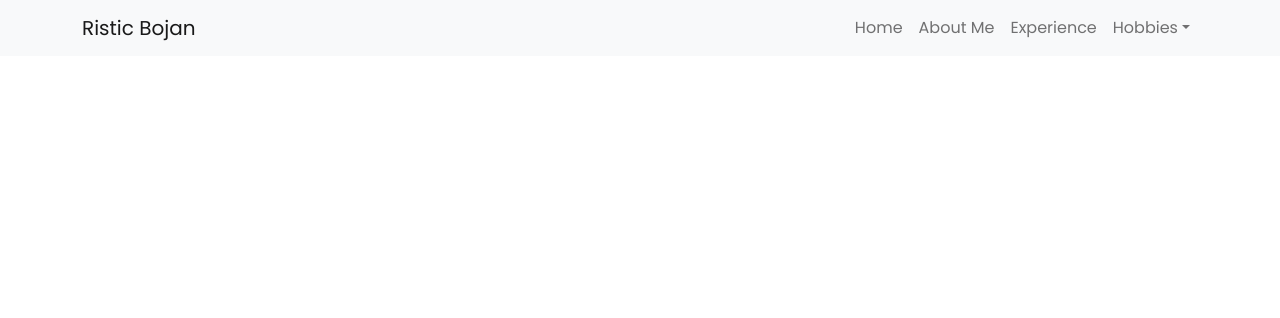
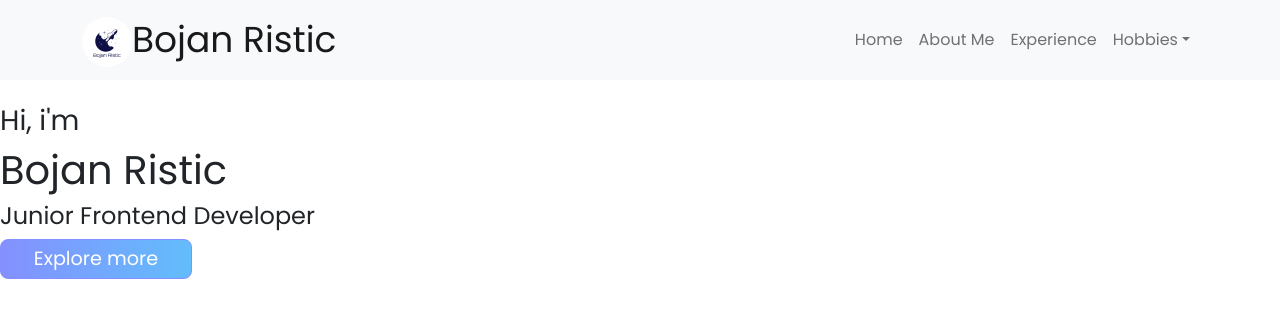
Before and after one commit to BokiThe/myPortfolio, a React (Create React App) app: page / in a window 1280 px wide. Shown: the top 318 px of the page. Built offline with nearby package versions, Linux system fonts and the light colour scheme; the HTML template or start-up script is replaced by a standard one.

Commit message:
hompage added router added

```diff
--- a/package.json
+++ b/package.json
@@ -10,6 +10,7 @@
     "react": "^17.0.2",
     "react-bootstrap": "^2.2.0",
     "react-dom": "^17.0.2",
+    "react-router-dom": "5.3",
     "react-scripts": "5.0.0",
     "web-vitals": "^2.1.4"
   },
--- a/src/App.js
+++ b/src/App.js
@@ -1,9 +1,18 @@
 import NavBar from "./screens/navigation/navBar";
+import HomePage from "./screens/homePage/homePage";
+import { BrowserRouter as Router, Switch, Route } from "react-router-dom";
 function App() {
   return (
-    <div>
+    <Router>
       <NavBar />
-    </div>
+      <div>
+        <Switch>
+          <Route exact path="/">
+            <HomePage />
+          </Route>
+        </Switch>
+      </div>
+    </Router>
   );
 }
 
--- a/src/screens/homePage/homePage.css
+++ b/src/screens/homePage/homePage.css
@@ -0,0 +1,17 @@
+.btnExplore{
+    display: inline-block;
+    text-align: center;
+    text-decoration: none;
+    color: #8490ff;
+    width: 30%;
+    border: 1px solid #8490ff;
+    border-radius: 8px;
+    font-size: larger;
+    padding: 5px;
+    color:white !important;
+    background: -webkit-linear-gradient(0deg, #8490ff 0%, #62bdfc 100%);
+}
+.btnExplore:hover{
+    box-shadow: -1px 4px 15px 5px rgba(132,144,255,0.65);
+    transition: all 0.3s ease 0s;
+}
--- a/src/screens/homePage/homePage.js
+++ b/src/screens/homePage/homePage.js
@@ -2,11 +2,20 @@ import React from "react";
 import Container from "react-bootstrap/Container";
 import Row from "react-bootstrap/Row";
 import Col from "react-bootstrap/Col";
+import { Link } from "react-router-dom";
+import "./homePage.css";
 function homePage() {
   return (
     <Container fluid>
-      <Row>
-        <Col className="col-xl-6 col-lg-6 col-md-6 col-sm-12 col-12  p-0"></Col>
+      <Row className="my-4 justify-content-around">
+        <Col className="col-xl-6 col-lg-6 col-md-6 col-sm-12 col-12  p-0">
+          <h3>Hi, i'm</h3>
+          <h1>Bojan Ristic</h1>
+          <h4>Junior Frontend Developer</h4>
+          <Link className="btnExplore" to="/AboutMe">
+            Explore more
+          </Link>
+        </Col>
         <Col className="col-xl-6 col-lg-6 col-md-6 col-sm-12 col-12  p-0 mb-auto"></Col>
       </Row>
     </Container>
--- a/src/screens/navigation/navBar.css
+++ b/src/screens/navigation/navBar.css
@@ -2,8 +2,13 @@
 
 .navbar-brand:hover, .nav-link:hover{
     color: #8490ff !important;
+    transition: all 0.3s ease 0s;
 }
 .dropdown-item:hover{
-    color:black !important;
-    background-color: #8490ffab !important;
+    color:white !important;
+    background: -webkit-linear-gradient(0deg, #8490ff 0%, #62bdfc 100%);
+    transition: all 0.3s ease 0s;
 }
+.navbar-brand{
+    font-size: 36px !important;;
+}
--- a/src/screens/navigation/navBar.js
+++ b/src/screens/navigation/navBar.js
@@ -3,30 +3,52 @@ import Container from "react-bootstrap/Container";
 import Navbar from "react-bootstrap/Navbar";
 import Nav from "react-bootstrap/Nav";
 import NavDropdown from "react-bootstrap/NavDropdown";
+import Image from "react-bootstrap/Image";
 import "./navBar.css";
+import logo_icon from "../../ilustrations/logo_icon.png";
+import { Link } from "react-router-dom";
 
 function NavBar() {
   return (
     <Navbar collapseOnSelect expand="lg" bg="light" variant="light">
       <Container>
-        <Navbar.Brand href="#home">Ristic Bojan</Navbar.Brand>
+        <Navbar.Brand href="#home">
+          <Link className="navbar-brand" to="/">
+            <Image
+              fluid
+              roundedCircle
+              src={logo_icon}
+              alt="logo_icon"
+              style={{ width: "50px" }}
+            />
+            Bojan Ristic
+          </Link>
+        </Navbar.Brand>
         <Navbar.Toggle aria-controls="responsive-navbar-nav" />
         <Navbar.Collapse
           id="responsive-navbar-nav"
           className="justify-content-end"
         >
           <Nav>
-            <Nav.Link href="#features">Home</Nav.Link>
-            <Nav.Link href="#features">About Me</Nav.Link>
-            <Nav.Link href="#pricing">Experience</Nav.Link>
+            <Link className="nav-link" to="/">
+              Home
+            </Link>
+            <Link className="nav-link" to="/AboutMe">
+              About Me
+            </Link>
+            <Link className="nav-link" to="/Experience">
+              Experience
+            </Link>
             <NavDropdown title="Hobbies" id="collasible-nav-dropdown">
-              <NavDropdown.Item href="#action/3.1">
+              <Link className="dropdown-item" to="/AboutMe">
                 Snowboarding
-              </NavDropdown.Item>
-              <NavDropdown.Item href="#action/3.2">
+              </Link>
+              <Link className="dropdown-item" to="/Flyfishing">
                 Fly Fishing
-              </NavDropdown.Item>
-              <NavDropdown.Item href="#action/3.3">Hiking</NavDropdown.Item>
+              </Link>
+              <Link className="dropdown-item" to="/Hiking">
+                Hiking
+              </Link>
             </NavDropdown>
           </Nav>
         </Navbar.Collapse>
```
Also changed, not shown: src/ilustrations/logo_icon.png (added), 1 other file (tests, documents, lock files or other folders).
